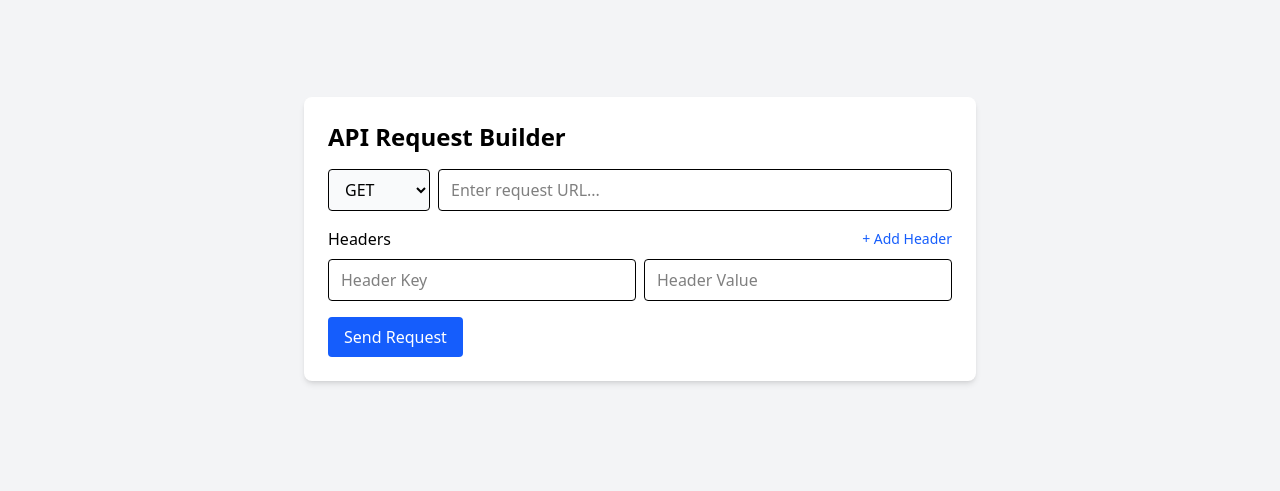
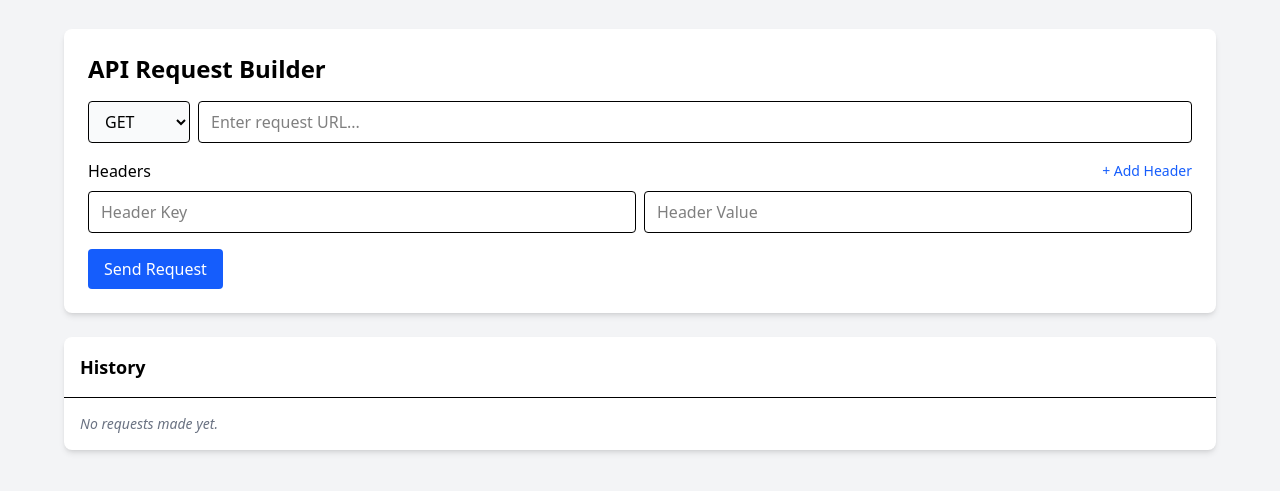
Before and after one commit to innovatewithkishlay/api-tester, a React (Vite) app: page / in a window 1280 px wide. Shown: the part 161-652 px from the top of the page. Built offline with nearby package versions, Linux system fonts and the light colour scheme.

Commit message:
feat: add request history with localStorage persistence and quick load

```diff
--- a/src/components/ApiForm.tsx
+++ b/src/components/ApiForm.tsx
@@ -1,11 +1,15 @@
-import React, { useState } from "react";
+import React, { useState, useEffect } from "react";
 import axios from "axios";
 import ResponseViewer from "./ResponseViewer";
+import HistoryPanel from "./HistoryPanel";
+import type { HistoryItem } from "./HistoryPanel";
 
 interface Header {
   key: string;
   value: string;
 }
+
+const LOCAL_STORAGE_KEY = "apiTesterHistory";
 
 const ApiForm: React.FC = () => {
   const [method, setMethod] = useState<string>("GET");
@@ -15,6 +19,20 @@ const ApiForm: React.FC = () => {
   const [status, setStatus] = useState<number | null>(null);
   const [responseData, setResponseData] = useState<unknown>(null);
   const [loading, setLoading] = useState<boolean>(false);
+  const [history, setHistory] = useState<HistoryItem[]>([]);
+
+  useEffect(() => {
+    const saved = localStorage.getItem(LOCAL_STORAGE_KEY);
+    if (saved) {
+      setHistory(JSON.parse(saved));
+    }
+  }, []);
+
+  const saveHistoryItem = (item: HistoryItem) => {
+    const updated = [item, ...history].slice(0, 20);
+    setHistory(updated);
+    localStorage.setItem(LOCAL_STORAGE_KEY, JSON.stringify(updated));
+  };
 
   const handleHeaderChange = (index: number, field: "key" | "value", value: string) => {
     const updated = [...headers];
@@ -50,12 +68,9 @@ const ApiForm: React.FC = () => {
       }
     }
 
-    // Build axios-compatible headers object
     const headerObj: Record<string, string> = {};
     headers.forEach(h => {
-      if (h.key.trim()) {
-        headerObj[h.key] = h.value;
-      }
+      if (h.key.trim()) headerObj[h.key] = h.value;
     });
 
     try {
@@ -67,14 +82,20 @@ const ApiForm: React.FC = () => {
         method,
         url,
         data: ["POST", "PUT", "PATCH"].includes(method) ? parsedBody : undefined,
-        headers: {
-          "Content-Type": "application/json",
-          ...headerObj,
-        },
+        headers: { "Content-Type": "application/json", ...headerObj },
       });
 
       setStatus(res.status);
       setResponseData(res.data);
+
+      saveHistoryItem({
+        method,
+        url,
+        headers,
+        body: ["POST", "PUT", "PATCH"].includes(method) ? body : undefined,
+        timestamp: Date.now(),
+      });
+
     } catch (err: unknown) {
       if (axios.isAxiosError(err)) {
         if (err.response) {
@@ -93,15 +114,20 @@ const ApiForm: React.FC = () => {
     }
   };
 
+  const handleHistorySelect = (item: HistoryItem) => {
+    setMethod(item.method);
+    setUrl(item.url);
+    setHeaders(item.headers.length ? item.headers : [{ key: "", value: "" }]);
+    setBody(item.body ?? "{}");
+  };
+
   return (
-    <div className="max-w-2xl w-full">
-      <form
-        onSubmit={handleSubmit}
-        className="p-6 rounded-lg bg-white shadow-md space-y-4"
-      >
+    <div className="max-w-6xl w-full grid grid-cols-1 md:grid-cols-[2fr,1fr] gap-6">
+      {/* Main Form */}
+      <div>
+        <form onSubmit={handleSubmit} className="p-6 rounded-lg bg-white shadow-md space-y-4">
           <h2 className="text-2xl font-semibold">API Request Builder</h2>
 
-        {/* Method + URL */}
           <div className="flex gap-2">
             <select
               value={method}
@@ -123,7 +149,7 @@ const ApiForm: React.FC = () => {
             />
           </div>
 
-        {/* Headers section */}
+          {/* Headers */}
           <div>
             <div className="flex justify-between items-center mb-2">
               <label className="font-medium">Headers</label>
@@ -160,7 +186,7 @@ const ApiForm: React.FC = () => {
             ))}
           </div>
 
-        {/* JSON Body section */}
+          {/* Body */}
           {["POST", "PUT", "PATCH"].includes(method) && (
             <textarea
               placeholder="Enter JSON request body..."
@@ -170,7 +196,6 @@ const ApiForm: React.FC = () => {
             />
           )}
 
-        {/* Send Button */}
           <button
             type="submit"
             className="bg-blue-600 hover:bg-blue-700 text-white px-4 py-2 rounded transition-colors"
@@ -182,6 +207,13 @@ const ApiForm: React.FC = () => {
 
         <ResponseViewer status={status} data={responseData} />
       </div>
+
+      {/* History Panel */}
+      <div className="bg-white rounded-lg shadow-md">
+        <h3 className="p-4 border-b text-lg font-semibold">History</h3>
+        <HistoryPanel history={history} onSelect={handleHistorySelect} />
+      </div>
+    </div>
   );
 };
 
--- /dev/null
+++ b/src/components/HistoryPanel.tsx
@@ -0,0 +1,45 @@
+import React from "react";
+
+export interface HistoryItem {
+  method: string;
+  url: string;
+  headers: { key: string; value: string }[];
+  body?: string;
+  timestamp: number;
+}
+
+interface HistoryPanelProps {
+  history: HistoryItem[];
+  onSelect: (item: HistoryItem) => void;
+}
+
+const HistoryPanel: React.FC<HistoryPanelProps> = ({ history, onSelect }) => {
+  if (!history.length) {
+    return (
+      <div className="p-4 text-gray-500 text-sm italic">
+        No requests made yet.
+      </div>
+    );
+  }
+
+  return (
+    <div className="space-y-2 p-4">
+      {history.map((item, idx) => (
+        <div
+          key={idx}
+          className="border p-2 rounded cursor-pointer hover:bg-gray-100 transition"
+          onClick={() => onSelect(item)}
+        >
+          <div className="font-medium">
+            {item.method} — {item.url}
+          </div>
+          <div className="text-xs text-gray-500">
+            {new Date(item.timestamp).toLocaleString()}
+          </div>
+        </div>
+      ))}
+    </div>
+  );
+};
+
+export default HistoryPanel;
```
Lines whose indentation alone changed are shown as unchanged.
